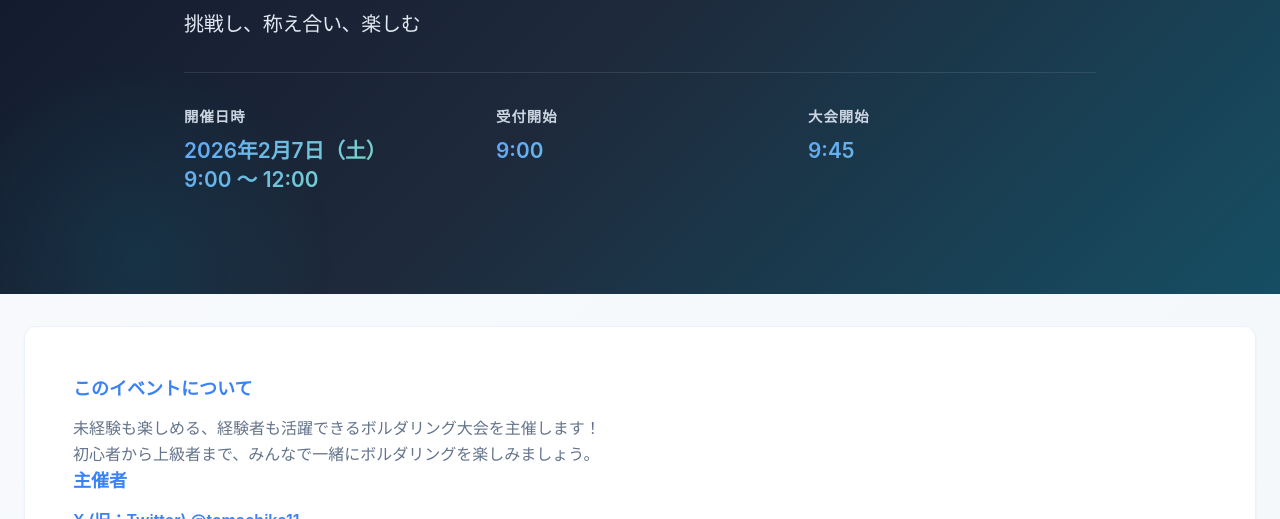
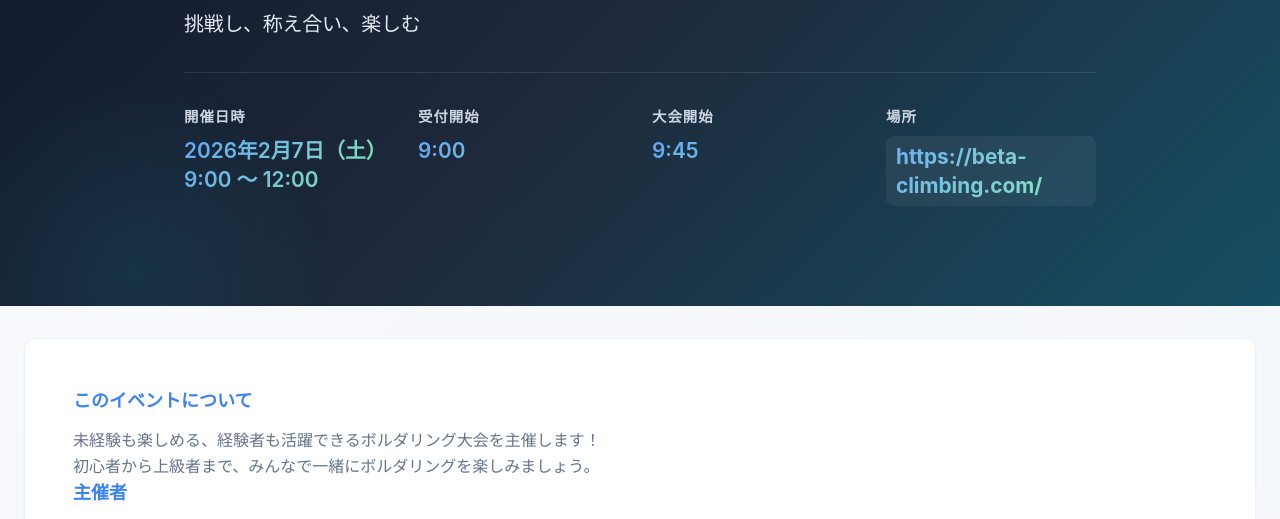
Before and after one commit to tomochi3/5Grip, a plain HTML site: page index.html in a window 1280 px wide. Shown: the part 278-797 px from the top of the page. Drawn offline with Linux system fonts and the light colour scheme.

Commit message:
ヘッダーに開催場所を追加：https://beta-climbing.com/ を強調表示

```diff
--- a/index.html
+++ b/index.html
@@ -27,6 +27,10 @@
       <div class="info-item">
         <span class="info-label">大会開始</span>
         <span class="info-value">9:45</span>
+      </div>
+      <div class="info-item">
+        <span class="info-label">場所</span>
+        <span class="info-value"><a class="location-link" href="https://beta-climbing.com/" target="_blank" rel="noopener">https://beta-climbing.com/</a></span>
       </div>
     </div>
   </div>
--- a/style.css
+++ b/style.css
@@ -377,6 +377,23 @@ h1 {
   color: var(--accent-dark);
 }
 
+/* 会場リンク（ヘッダー） */
+.location-link {
+  color: white;
+  background: rgba(255,255,255,0.06);
+  padding: 6px 10px;
+  border-radius: 8px;
+  text-decoration: none;
+  display: inline-block;
+  font-weight: 700;
+}
+
+.location-link:hover {
+  background: rgba(255,255,255,0.12);
+  color: #fff;
+  text-decoration: underline;
+}
+
 main > .container {
   max-width: 100%;
 }
```
